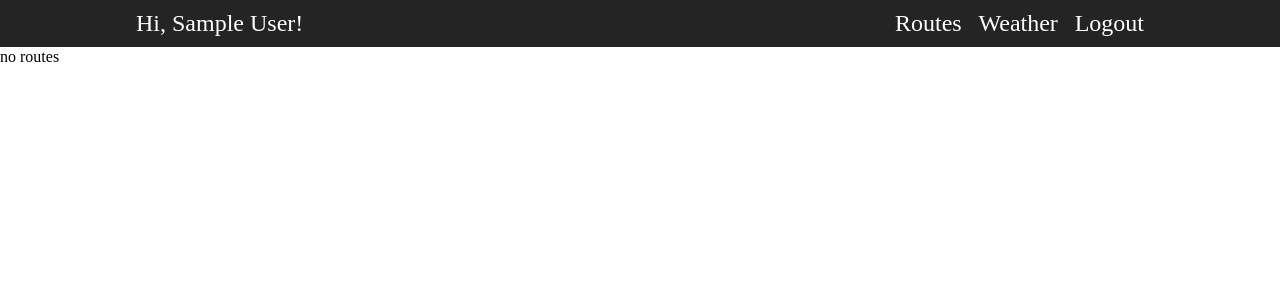
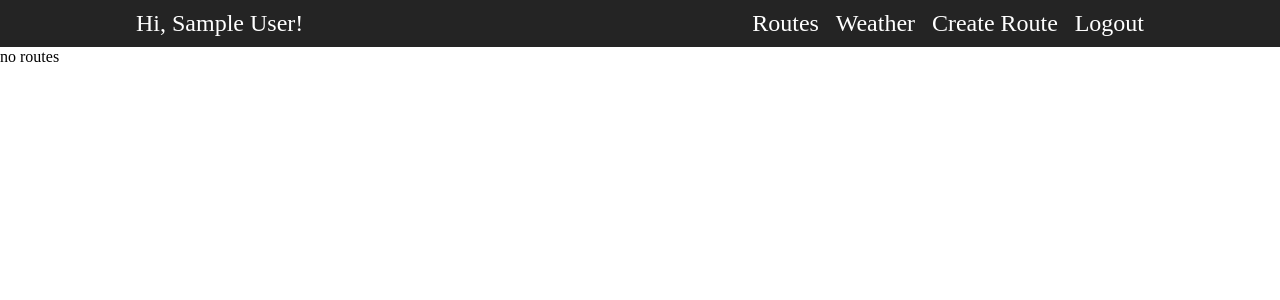
Before and after one commit to amanzanares410/run-this-town, a Django app: page /runningApp/routes/ in a window 1280 px wide. Shown: the top 300 px of the page. Run offline with Django 4.2, Linux system fonts and the light colour scheme; the visitor is signed in with stand-in values (Sample User, id 1); data that the repository does not hold is empty; some libraries are stand-ins or nearby versions; some web fonts are replaced.

Commit message:
started page to create new routes

```diff
--- a/runningApp/templates/runningApp/base_navbar.html
+++ b/runningApp/templates/runningApp/base_navbar.html
@@ -21,6 +21,7 @@
 
             <span class="highlight" id="logged-in"><a class="header-text" href="{% url 'logged_in_view' %}">Routes</a></span>
             <span id="weath"><a class="header-text" href="{% url 'weather' %}">Weather</a></span>
+            <span id="create_route"><a class="header-text" href="{% url 'create_route' %}">Create Route</a></span>
             {% comment %} <a class="header-text" href="">Friends</a>
             <a class="header-text" href="">Train</a> {% endcomment %}
 
--- a/runningApp/urls.py
+++ b/runningApp/urls.py
@@ -12,4 +12,5 @@ urlpatterns = [
     path('logged-in/<int:pk>/', views.Route_Detail.as_view(), name='route_detail'),
     path('approve-routes/', views.Approve_Routes.as_view(), name='approve_routes'),
     path('approve/', views.approve, name='approve'),
+    path('create-route/', views.create_route, name='create_route'),
 ]
--- a/runningApp/views.py
+++ b/runningApp/views.py
@@ -41,6 +41,9 @@ def logged_in_view(request):
 def logout_view(request):
     logout(request)
     return redirect('index')
+
+def create_route(request):
+    return render(request=request, template_name="runningApp/create_route.html")
 
 # def map_view(request):
 #     return render(request, template_name="runningApp/map.html")
```
Also changed, not shown: runningApp/templates/runningApp/create_route.html (added, +19 -0 lines).
